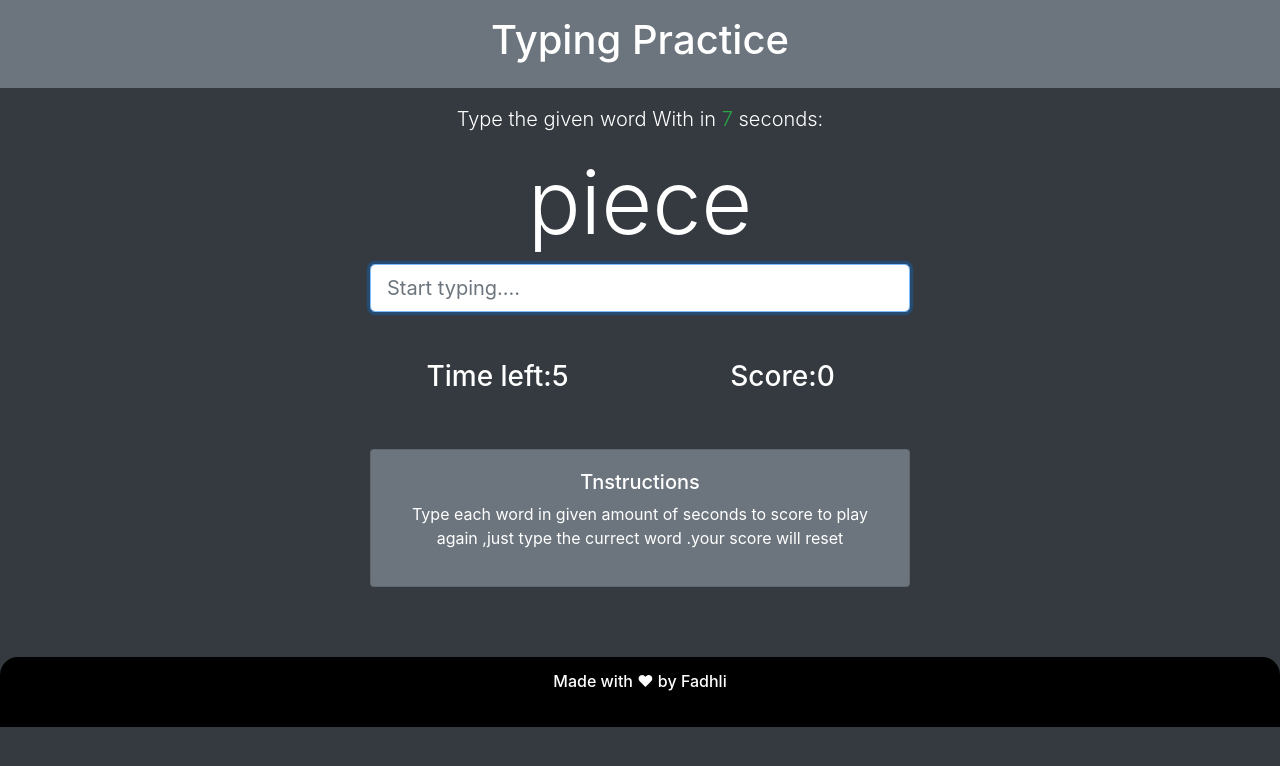
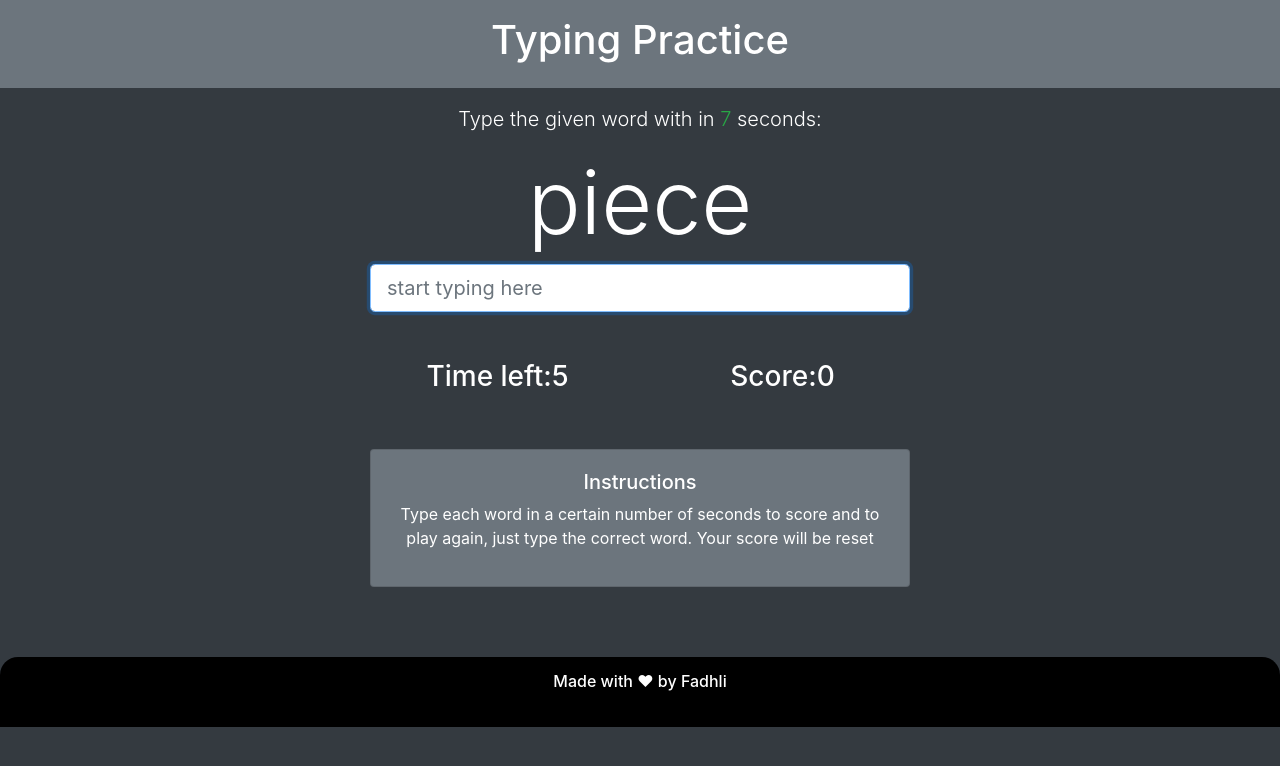
Before and after one commit to xanzheus/typing-games, a plain HTML site: page index.html in a window 1280 px wide. Drawn offline with nearby package versions, Linux system fonts and the light colour scheme.

Commit message:
Update index.html

```diff
--- a/index.html
+++ b/index.html
@@ -3,7 +3,7 @@
 <head>
     <meta charset="UTF-8">
     <meta name="viewport" content="width=device-width, initial-scale=1.0">
-    <title>Document</title>
+    <title>Typing Games | Demo</title>
     <link rel="stylesheet" href="https://maxcdn.bootstrapcdn.com/bootstrap/4.0.0/css/bootstrap.min.css" integrity="sha384-Gn5384xqQ1aoWXA+058RXPxPg6fy4IWvTNh0E263XmFcJlSAwiGgFAW/dAiS6JXm" crossorigin="anonymous">
     <script src="https://code.jquery.com/jquery-3.5.1.slim.min.js" integrity="sha384-DfXdz2htPH0lsSSs5nCTpuj/zy4C+OGpamoFVy38MVBnE+IbbVYUew+OrCXaRkfj" crossorigin="anonymous"></script>
 <script src="https://cdn.jsdelivr.net/npm/popper.js@1.16.0/dist/umd/popper.min.js" integrity="sha384-Q6E9RHvbIyZFJoft+2mJbHaEWldlvI9IOYy5n3zV9zzTtmI3UksdQRVvoxMfooAo" crossorigin="anonymous"></script>
@@ -18,10 +18,10 @@
 
     <div class="row mt-3">
         <div class="col-md-6 mx-auto ">
-            <p class="lead">Type the given word With in <span class="text-success" id="second">7</span>
+            <p class="lead">Type the given word with in <span class="text-success" id="second">7</span>
             seconds:</p>
             <h2 class="display-2 md-5" id="current-Word">Hello !</h2>
-            <input type="text" class="form-control form-control-lg " placeholder="Start typing...." id="Word-input" autofocus>
+            <input type="text" class="form-control form-control-lg " placeholder="start typing here" id="Word-input" autofocus>
             <h4 class="mt-3" id="message"></h4>
 
 
@@ -51,10 +51,10 @@
                 <div class="col-md-12">
                     <div class="card card-body bg-secondary text-white">
                         <h5>
-                            Tnstructions
+                            Instructions
                         </h5>
                         <p>
-                            Type each word in given amount of seconds to score to play again ,just type the currect word .your score will reset
+                            Type each word in a certain number of seconds to score and to play again, just type the correct word. Your score will be reset
                         </p>
                     </div>
                 </div>
```
